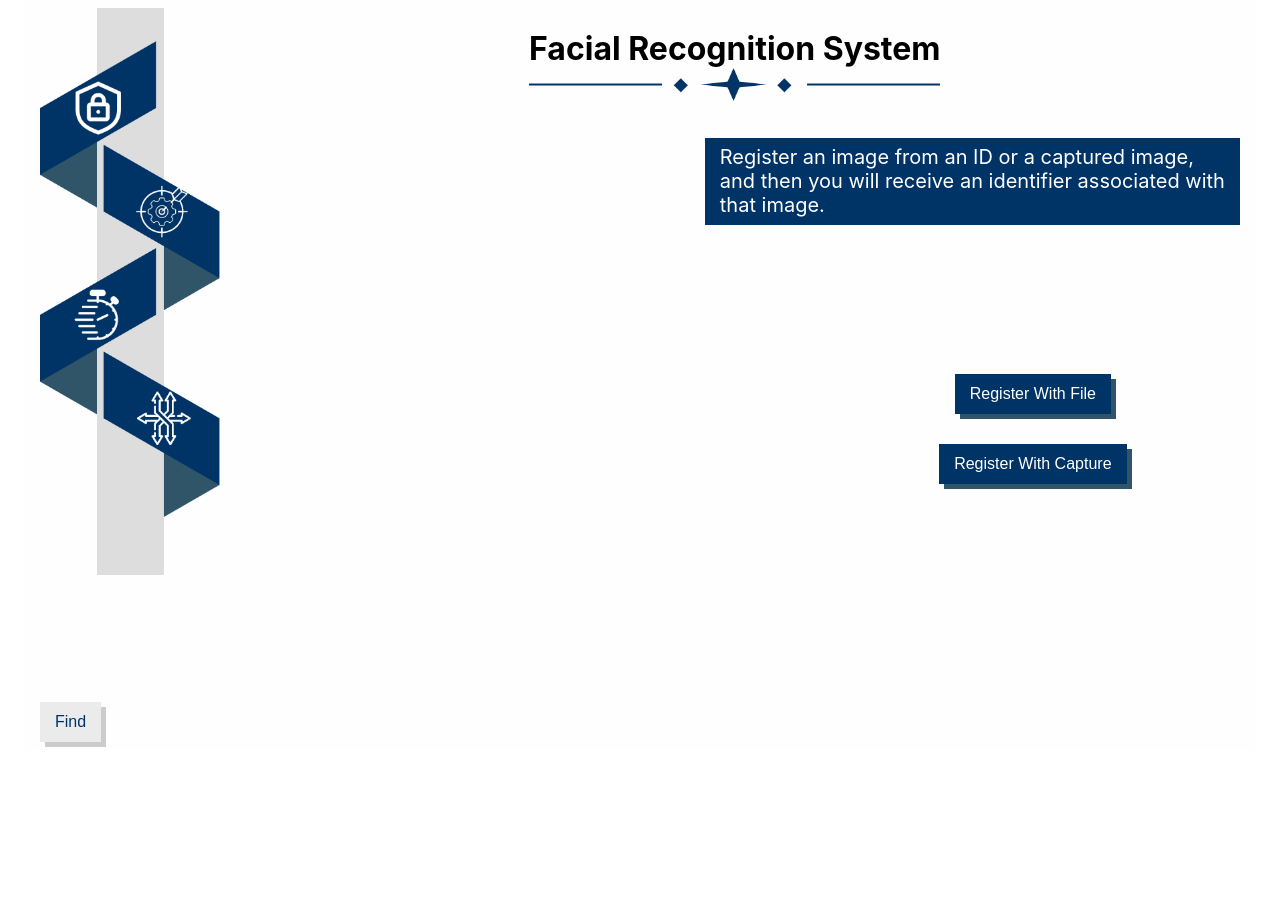
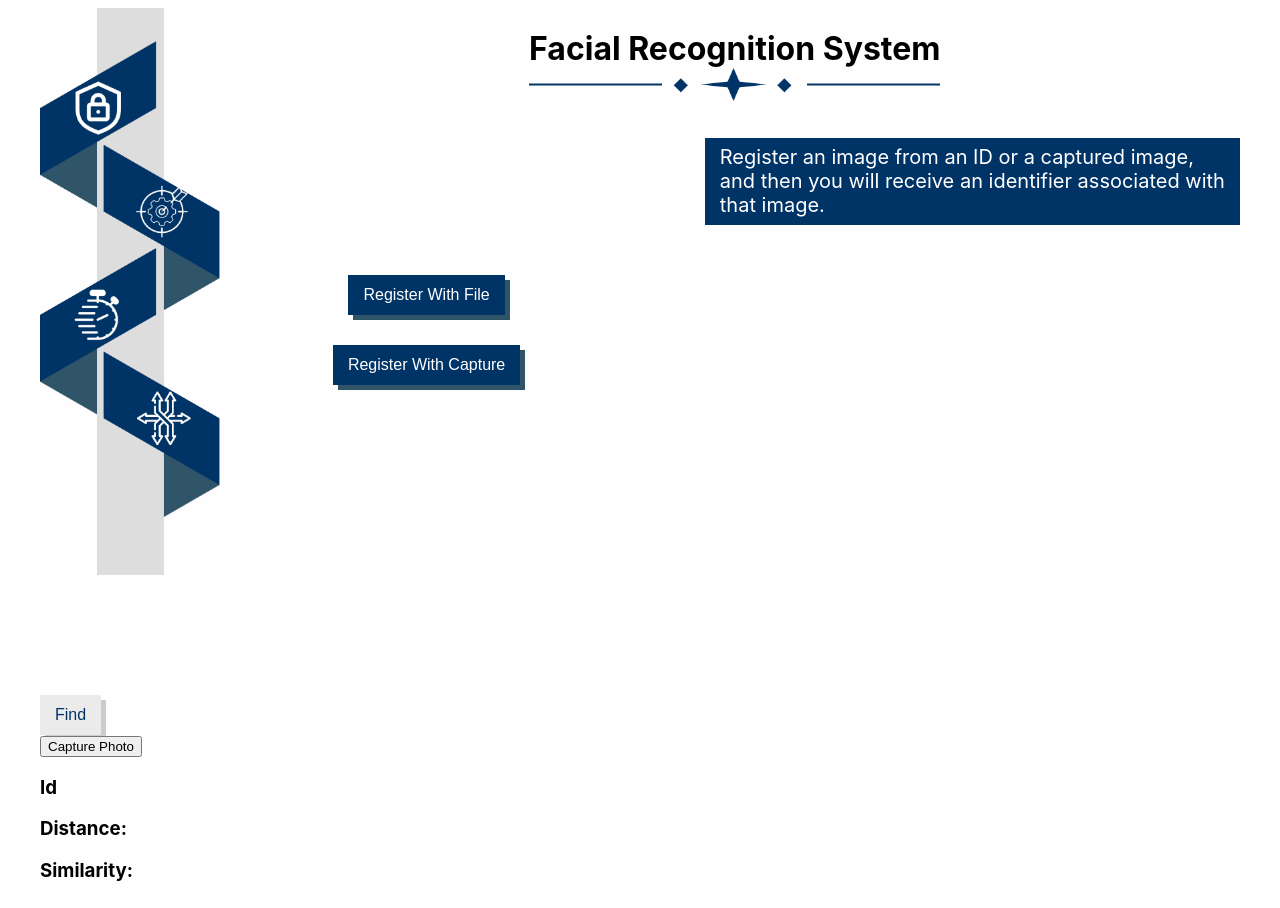
Before and after one commit to kymngan1003/MOLDOVA_Demo, a React (Create React App) app: page / in a window 1280 px wide. Before the commit the page ends 800 px from the top, so only its background shows below. Built offline with nearby package versions, Linux system fonts and the light colour scheme; no server answers.

Commit message:
IdentifyCheck

```diff
--- a/package.json
+++ b/package.json
@@ -2,6 +2,8 @@
   "name": "moldova_demo",
   "version": "0.1.0",
   "private": true,
+  "proxy": "https://seminar.lightvision.ai",
+
   "dependencies": {
     "@testing-library/jest-dom": "^5.17.0",
     "@testing-library/react": "^13.4.0",
--- a/src/js/App.js
+++ b/src/js/App.js
@@ -2,6 +2,7 @@ import React, {useState, useRef, useEffect} from 'react';
 import '../scss/Common.scss';
 import '../scss/App.scss';
 import RegisterPreviewPopup from "./RegisterPreviewPopup";
+import IdentifyCheck from "./identify_check/IdentifyCheck"
 
 import strengthImg from '../image/strength.png';
 import headerLineImg from '../image/headerLine.png';
@@ -53,7 +54,7 @@ function App() {
                         </p>
                     </div>
                     <div className="margin-bottom-50">
-                        <div className="identifier-register-content-camera">
+                        <div className="identifier-register-content-camera" style={{"display" : "none"}}>
                             <video ref={videoRef} width="100%" height="100%" onLoadedMetadata={handleCanPlay}/>
                         </div>
                         <div className="identifier-register-content-btn">
@@ -83,6 +84,10 @@ function App() {
 
                 </div>
             </div>
+            <div>
+                <IdentifyCheck></IdentifyCheck>
+            </div>
+
         </div>
     );
 }
--- /dev/null
+++ b/src/js/identify_check/IdentifyCheck.js
@@ -0,0 +1,97 @@
+import React, { useRef, useState, useEffect } from 'react';
+
+
+
+const IdentifyCheck = () => {
+
+  // const [imageSrc, setImageSrc] = useState(null);
+  const [base64, setbase64] = useState(null)
+  const [distance, setDistance] = useState(null);
+  const [similarity, setSimilarity] = useState(null);
+  const [id, setId] = useState(null);
+  const videoRef = useRef(null);
+  const canvasRef = useRef(null);
+
+
+  useEffect(() => {
+    const startWebcam = () => {
+      navigator.mediaDevices.getUserMedia({ video: true })
+        .then(stream => {
+          const video = videoRef.current;
+          if (video) {
+            video.srcObject = stream;
+            video.addEventListener('loadeddata', () => {
+              video.play();
+
+            });
+          }
+        })
+        .catch(err => {
+          console.error("Error accessing webcam: ", err);
+        });
+    };
+    startWebcam();
+  }, []);
+
+  const capturePhoto = async  () => {
+    const canvas = canvasRef.current;
+    const video = videoRef.current;
+    if (canvas && video) {
+      const context = canvas.getContext('2d');
+      canvas.width = video.videoWidth;
+      canvas.height = video.videoHeight;
+      context.drawImage(video, 0, 0, canvas.width, canvas.height);
+      // setImageSrc(canvas.toDataURL('image/png'));
+      const base64Image = canvas.toDataURL('image/png');
+      const base64String = base64Image.split(',')[1];
+      setbase64(base64String)
+
+      try {
+        const response = await fetch('/moldova/v2/identity/check', {
+          method: 'POST',
+          headers: {
+            'Content-Type': 'application/json',
+          },
+          body: JSON.stringify({ image: base64String }),
+        });
+
+        if (!response.ok) {
+          throw new Error('Network response was not ok');
+        }
+
+        const result = await response.json();
+        setDistance(result.distance);
+        setSimilarity(result.similarity);
+        setId(result.id)
+
+      } catch (error) {
+        console.error('There was a problem with the fetch operation:', error);
+      }
+    }
+
+  };
+
+
+  return (
+    <div>
+      <button onClick={capturePhoto}>Capture Photo</button>
+      <div>
+        <video ref={videoRef} style={{ display: 'none' }} />
+        <canvas ref={canvasRef} style={{ display: 'none' }} />
+        {/* {imageSrc && <img src={imageSrc} alt="Captured" style={{ width: '300px' }} />} */}
+        <div>
+          <h3>Id</h3>
+          <p>{id}</p>
+          <h3>Distance:</h3>
+          <p>{distance}</p>
+          <h3>Similarity:</h3>
+          <p>{similarity}</p>
+        </div>
+
+      </div>
+    </div>
+  );
+};
+
+
+export default IdentifyCheck;
```
